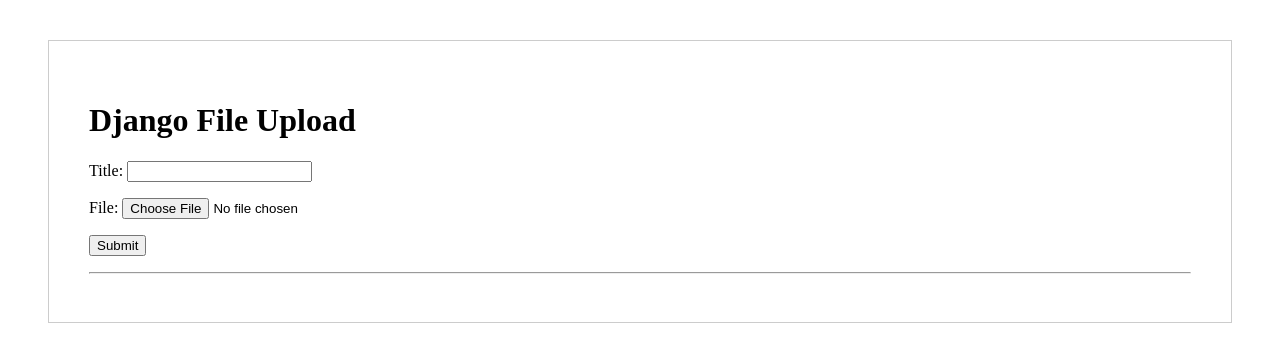
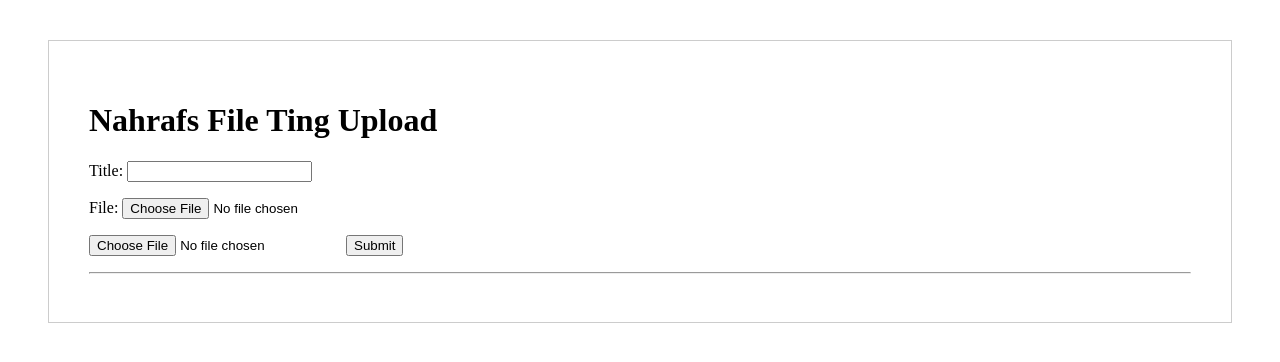
Before and after one commit to FarhanQ7/pdf_ting, a Django app: template pdf_app/templates/home.html in a window 1280 px wide. Shown: the top 362 px of the page. Run offline with Django 4.2, Linux system fonts and the light colour scheme; the template is opened without the code that fills it: values that come from a table or form of the project are taken from there, others are empty.

Commit message:
modified home.html

```diff
--- a/pdf_app/templates/home.html
+++ b/pdf_app/templates/home.html
@@ -1,8 +1,9 @@
 <div style="padding:40px;margin:40px;border:1px solid #ccc">
-    <h1>Django File Upload</h1>
+    <h1>Nahrafs  File Ting Upload</h1>
     <form method="post" enctype="multipart/form-data">
       {% csrf_token %}
       {{ form.as_p }}
+      <input type="file" name="myfile">
       <button type="submit">Submit</button>
     </form><hr>
 </div>
--- a/pdf_app/views.py
+++ b/pdf_app/views.py
@@ -10,7 +10,8 @@
     def post(self,request):
         if request.method == 'POST':
             form = UploadFileForm(request.POST, request.FILES)
-            self.handle_uploaded_file(request.FILES['file'])
+            print(request.FILES)
+            #self.handle_uploaded_file(request.FILES['file'])
             print("made it here")
         else:
             form = UploadFileForm()
```
